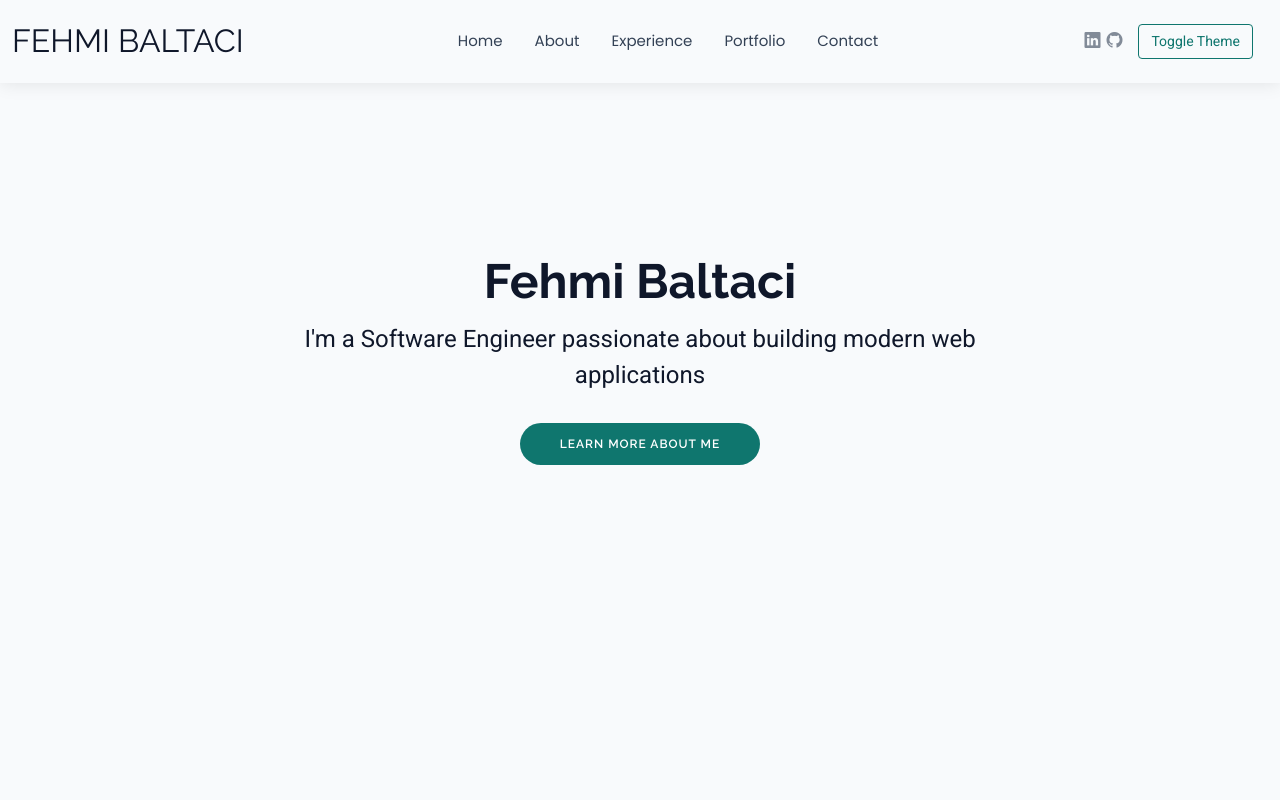
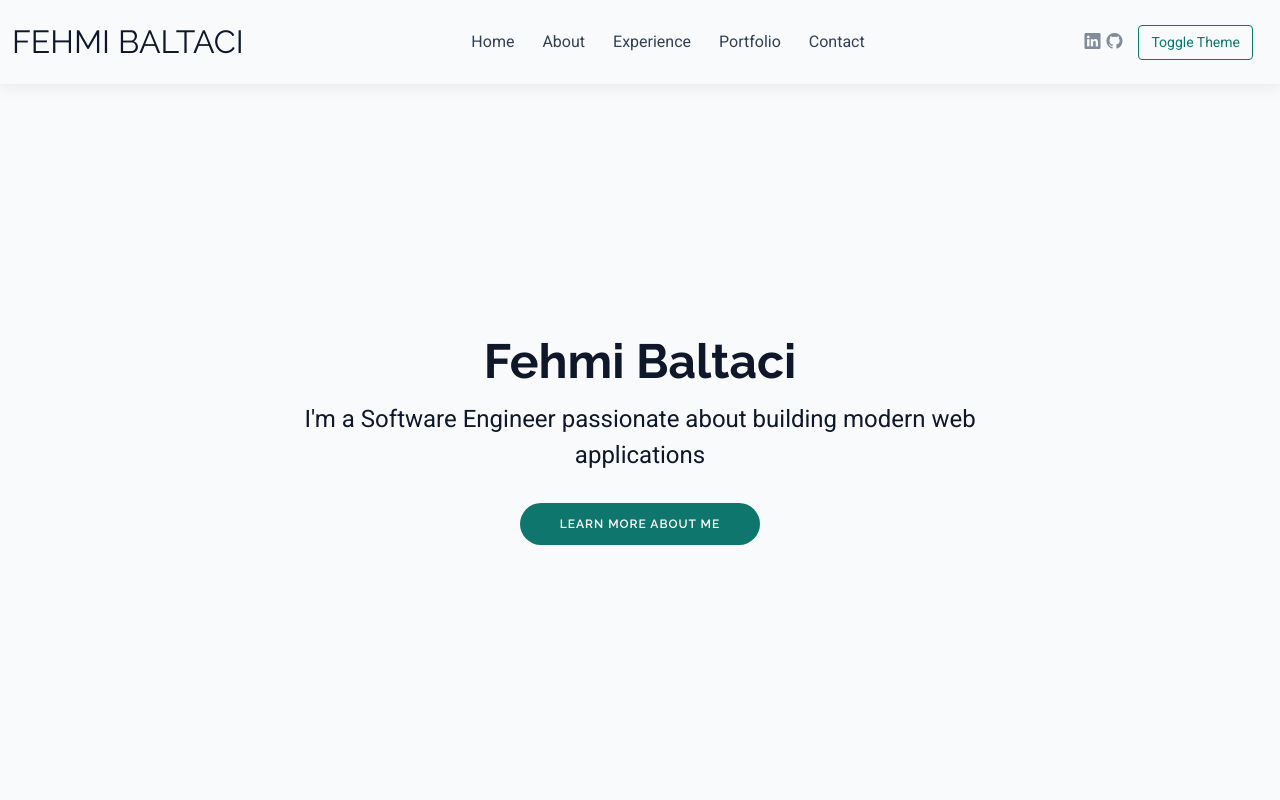
Before and after one commit to fbaltaci/fbaltaci-portfolio, a React (Vite) app: page / in a window 1280 px wide. Shown: the top 800 px of the page. Built offline with nearby package versions, Linux system fonts and the light colour scheme.

Commit message:
Navbar links are fixed. CSS fixed for the navbar.

```diff
--- a/src/App.css
+++ b/src/App.css
@@ -11,6 +11,7 @@ body,
   display: flex;
   flex-direction: column;
   min-height: 100vh;
+  padding-top: 80px;
 }
 
 footer {
--- a/src/components/Header.tsx
+++ b/src/components/Header.tsx
@@ -1,4 +1,5 @@
 import React, { useEffect, useState } from "react";
+import { Link, useLocation, useNavigate } from "react-router-dom";
 
 interface HeaderProps {
   onToggleTheme: () => void;
@@ -6,35 +7,61 @@ interface HeaderProps {
 
 const Header: React.FC<HeaderProps> = ({ onToggleTheme }) => {
   const [themeClass, setThemeClass] = useState("light-theme-navbar");
+  const location = useLocation();
+  const navigate = useNavigate();
 
   useEffect(() => {
     const savedTheme = localStorage.getItem("theme") || "light";
     setThemeClass(savedTheme === "dark" ? "dark-theme-navbar" : "light-theme-navbar");
   }, []);
 
+  const handleAnchorClick = (anchor: string) => {
+    if (location.pathname !== "/") {
+      // Navigate to home and then scroll after load
+      navigate("/", { replace: false });
+      setTimeout(() => {
+        const el = document.getElementById(anchor);
+        if (el) el.scrollIntoView({ behavior: "smooth" });
+      }, 100); // small delay to let LandingPage render
+    } else {
+      const el = document.getElementById(anchor);
+      if (el) el.scrollIntoView({ behavior: "smooth" });
+    }
+  };
+
   return (
     <header id="header" className={`header d-flex align-items-center sticky-top ${themeClass}`}>
       <div className="container-fluid position-relative d-flex align-items-center justify-content-between">
-        <a href="#hero" className="logo d-flex align-items-center me-auto me-xl-0">
+        <Link to="/" className="logo d-flex align-items-center me-auto me-xl-0">
           <h1 className="sitename">Fehmi Baltaci</h1>
-        </a>
+        </Link>
 
         <nav id="navmenu" className="navmenu">
           <ul>
             <li>
-              <a href="#hero">Home</a>
+              <button onClick={() => handleAnchorClick("hero")} className="nav-link-button">
+                Home
+              </button>
             </li>
             <li>
-              <a href="#about">About</a>
+              <button onClick={() => handleAnchorClick("about")} className="nav-link-button">
+                About
+              </button>
             </li>
             <li>
-              <a href="#resume">Experience</a>
+              <button onClick={() => handleAnchorClick("resume")} className="nav-link-button">
+                Experience
+              </button>
             </li>
             <li>
-              <a href="#portfolio">Portfolio</a>
+              <button onClick={() => handleAnchorClick("portfolio")} className="nav-link-button">
+                Portfolio
+              </button>
             </li>
             <li>
-              <a href="#contact">Contact</a>
+              <button onClick={() => handleAnchorClick("contact")} className="nav-link-button">
+                Contact
+              </button>
             </li>
           </ul>
           <i className="mobile-nav-toggle d-xl-none bi bi-list"></i>
--- a/src/index.css
+++ b/src/index.css
@@ -1378,3 +1378,13 @@ section,
 
 .starter-section {
 }
+
+.nav-link-button {
+  background: none;
+  border: none;
+  color: inherit;
+  padding: 0;
+  font: inherit;
+  cursor: pointer;
+  text-decoration: none;
+}
--- a/src/pages/AboutPage.tsx
+++ b/src/pages/AboutPage.tsx
@@ -37,7 +37,7 @@ const AboutPage: React.FC = () => {
               <img src="/assets/profile-img.jpg" className="img-fluid" alt="Fehmi Baltaci" />
             </div>
             <div className="col-lg-8 content">
-              <h2>Software Engineer & QA Automation Expert</h2>
+              <h2>Software Engineer</h2>
               <p className="fst-italic">
                 Experienced in full-stack development and test automation with a track record of building robust
                 applications and tools used across engineering teams.
```
